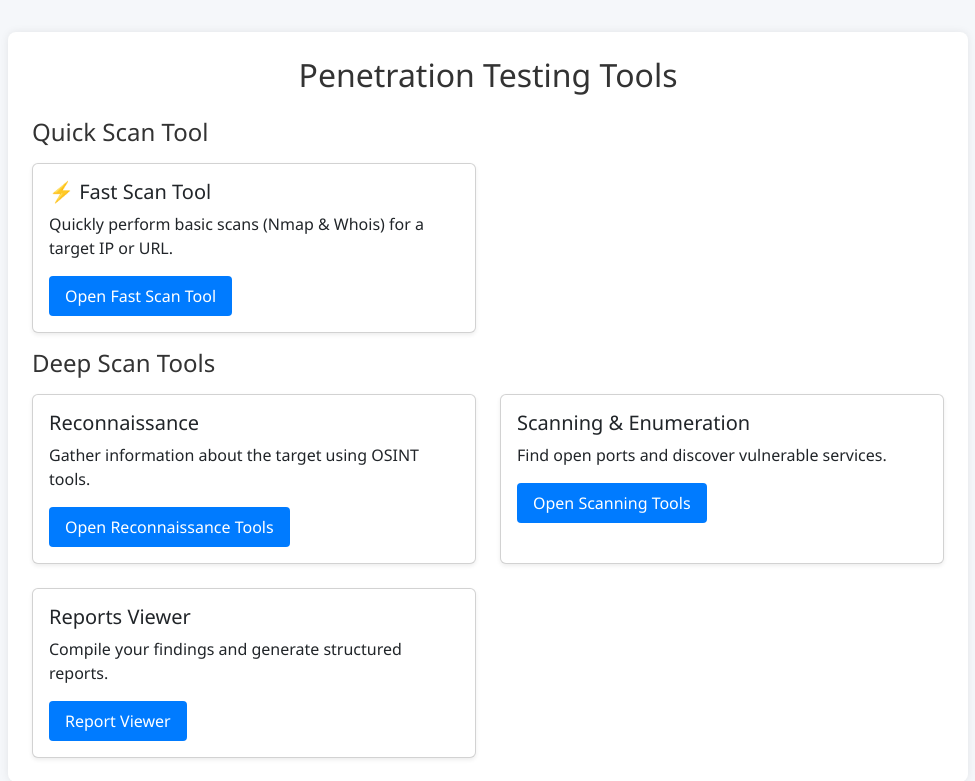
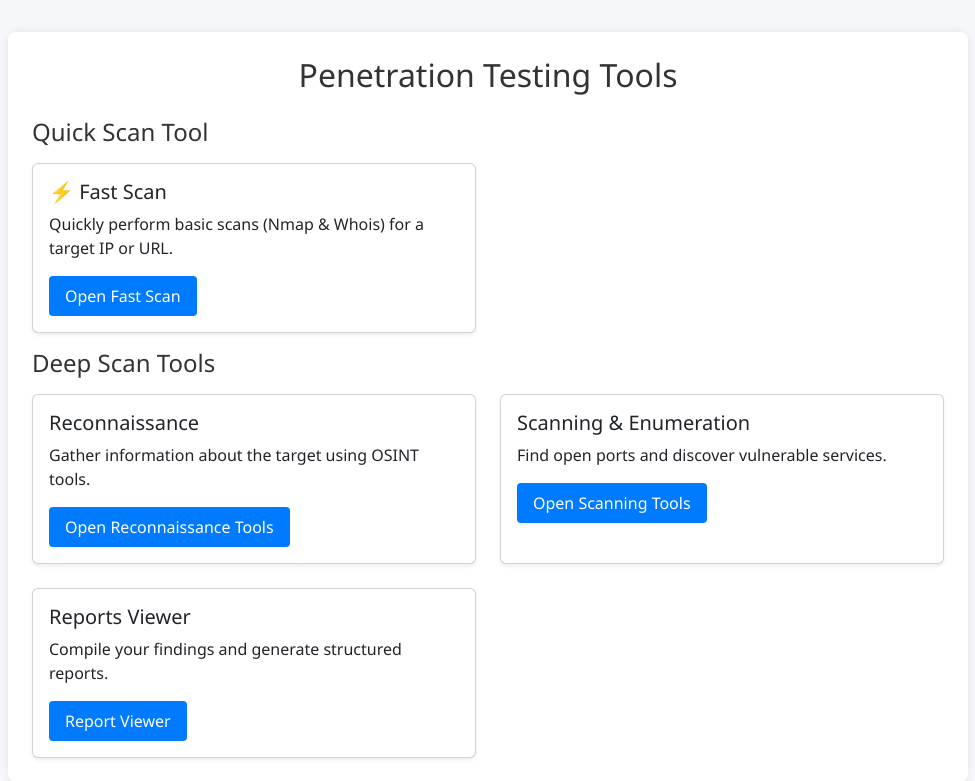
Before and after one commit to abhijeet-2108/Saskpoly_Capstone, a Flask app: page / in a window 1280 px wide. Shown: the part 104-885 px from the top of the page, without its empty margins (152-1127 px from the left). Run offline with Flask 3, Linux system fonts and the light colour scheme.

Commit message:
name chnage

```diff
--- a/templates/fastscan.html
+++ b/templates/fastscan.html
@@ -10,7 +10,7 @@
 </nav>
 
 <div class="container mt-4">
-  <h2 class="mb-4">⚡ Fast Scan Tool</h2>
+  <h2 class="mb-4">⚡ Fast Scan </h2>
   <form method="POST" action="{{ url_for('main_routes.fast_scan') }}" id="fastscan-form">
     {{ form.hidden_tag() }}
 
--- a/templates/index.html
+++ b/templates/index.html
@@ -22,9 +22,9 @@
         <div class="col-6">
           <div class="card h-100 shadow-sm">
             <div class="card-body">
-              <h5 class="card-title">⚡ Fast Scan Tool</h5>
+              <h5 class="card-title">⚡ Fast Scan </h5>
               <p class="card-text">Quickly perform basic scans (Nmap & Whois) for a target IP or URL.</p>
-              <a href="{{ url_for('main_routes.fast_scan') }}" class="btn btn-success">Open Fast Scan Tool</a>
+              <a href="{{ url_for('main_routes.fast_scan') }}" class="btn btn-success">Open Fast Scan </a>
             </div>
           </div>
         </div>
```
